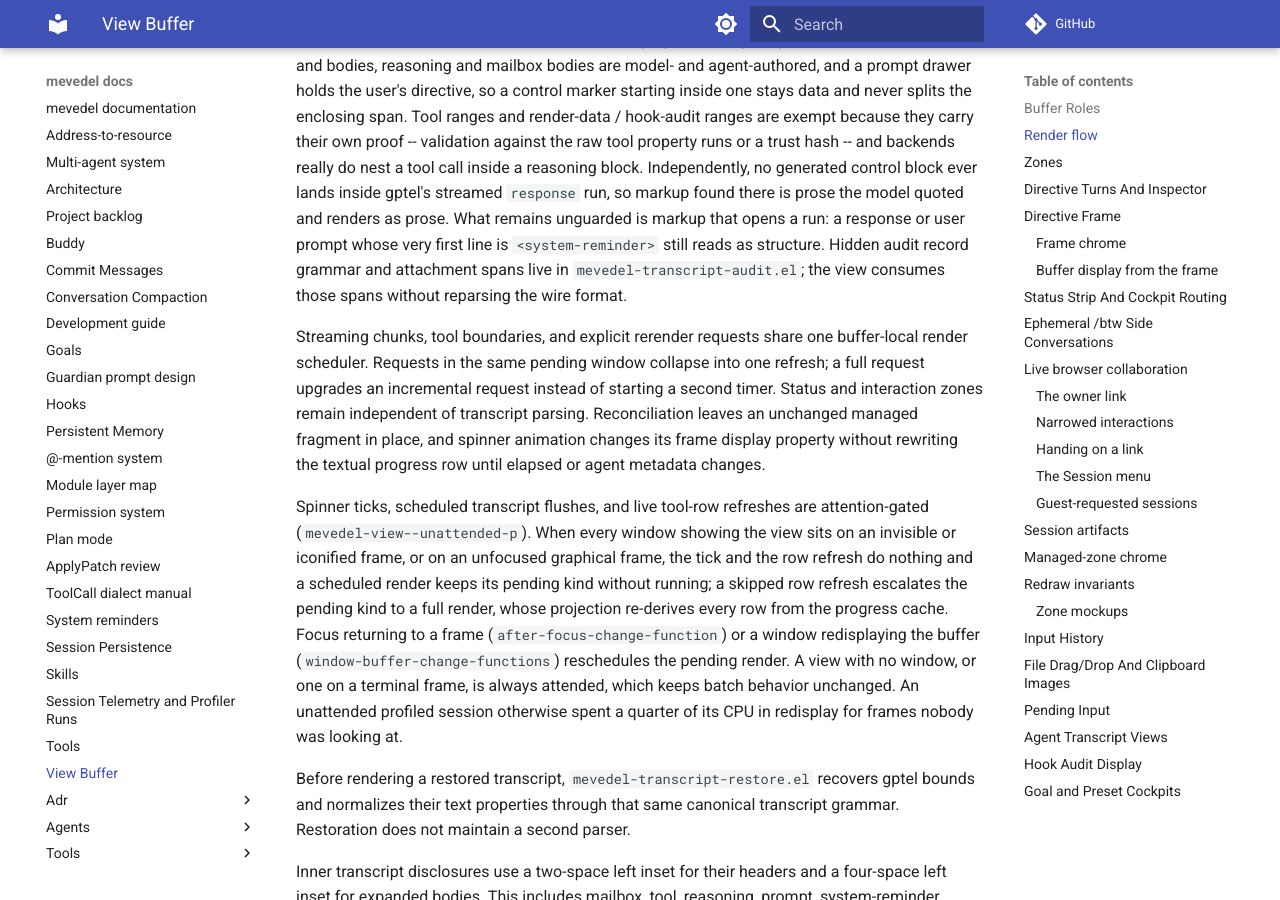
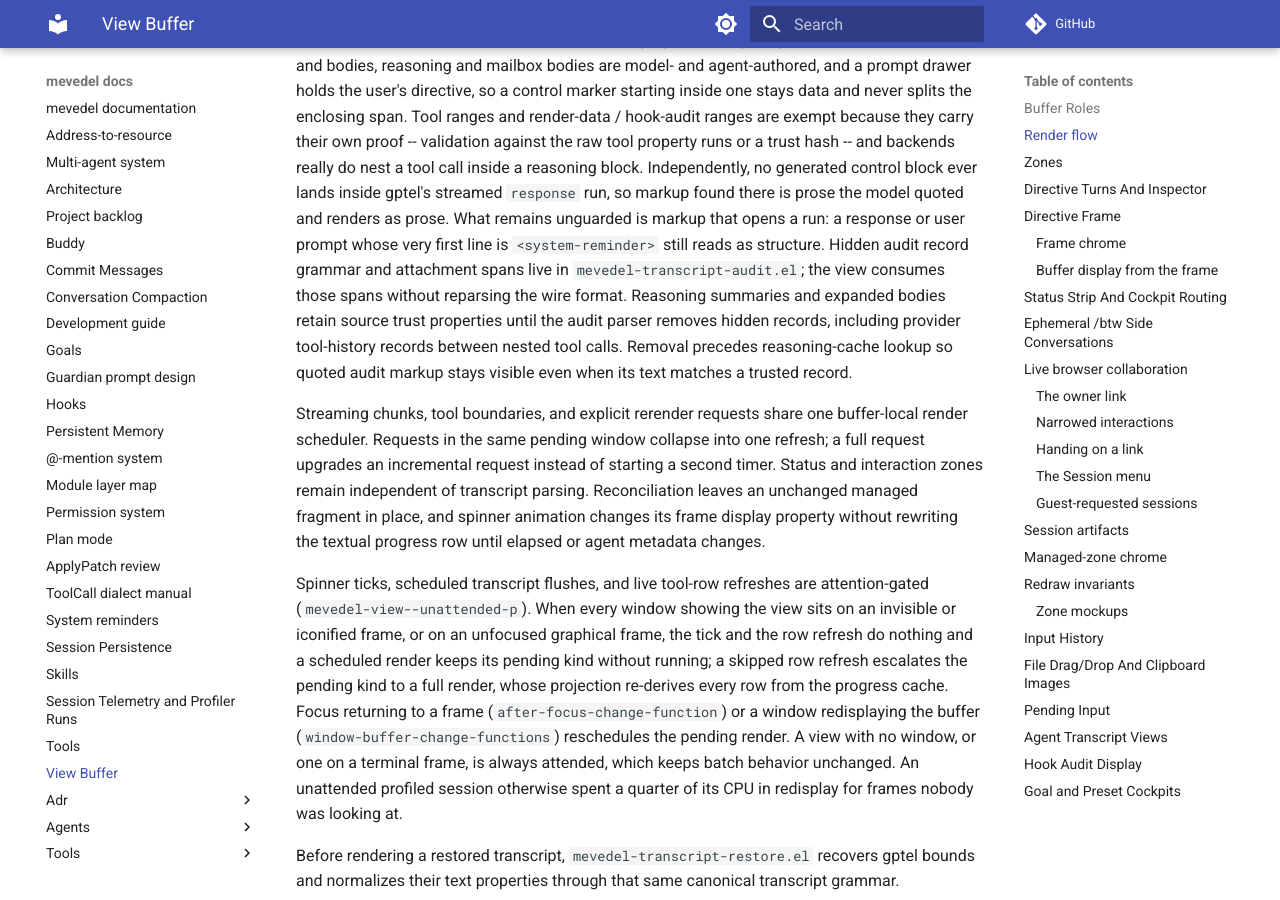
Before and after one commit to FrauH0lle/mevedel, an MkDocs documentation site: the page built from docs/view.md, in a window 1280 px wide and 900 px high, scrolled down 3917 px. Built offline with MkDocs 1.6.1 and Material for MkDocs 9.7.7, drawn with Linux system fonts in a browser that asks for light colours; comment, search, counter and statistics services are not loaded; some of the changed text lies outside the part shown.

Commit message:
fix(view): Hide trusted bookkeeping in turn and reasoning disclosures

```diff
--- a/docs/view.md
+++ b/docs/view.md
@@ -179,6 +179,10 @@
 prompt whose very first line is `<system-reminder>` still reads as structure.
 Hidden audit record grammar and attachment spans live in `mevedel-transcript-audit.el`; the view consumes
 those spans without reparsing the wire format.
+Reasoning summaries and expanded bodies retain source trust properties until
+the audit parser removes hidden records, including provider tool-history
+records between nested tool calls. Removal precedes reasoning-cache lookup
+so quoted audit markup stays visible even when its text matches a trusted record.
 
 Streaming chunks, tool boundaries, and explicit rerender requests share one
 buffer-local render scheduler.  Requests in the same pending window collapse
@@ -1680,7 +1684,10 @@
 rerendered transcript exposes it through the same disclosure; it does not run
 the prompt hook again.
 
-The renderer builds hook audit surfaces from hook audit records.  For
+The renderer builds hook audit surfaces from visible hook audit records.
+User and assistant turns share the same visibility filter: provider-history
+boundaries and fork-point bookkeeping stay hidden, while system-reminder
+disclosures retain their exact source spans. For
 context injection, it reads ordered `<hook-event name="..." ...>` entries,
 including optional `source`, `file`, and `plugin` attributes,
 inside a `<hook-context>` block; new persisted hook context does not need
```
Also changed, not shown: 4 other files.
